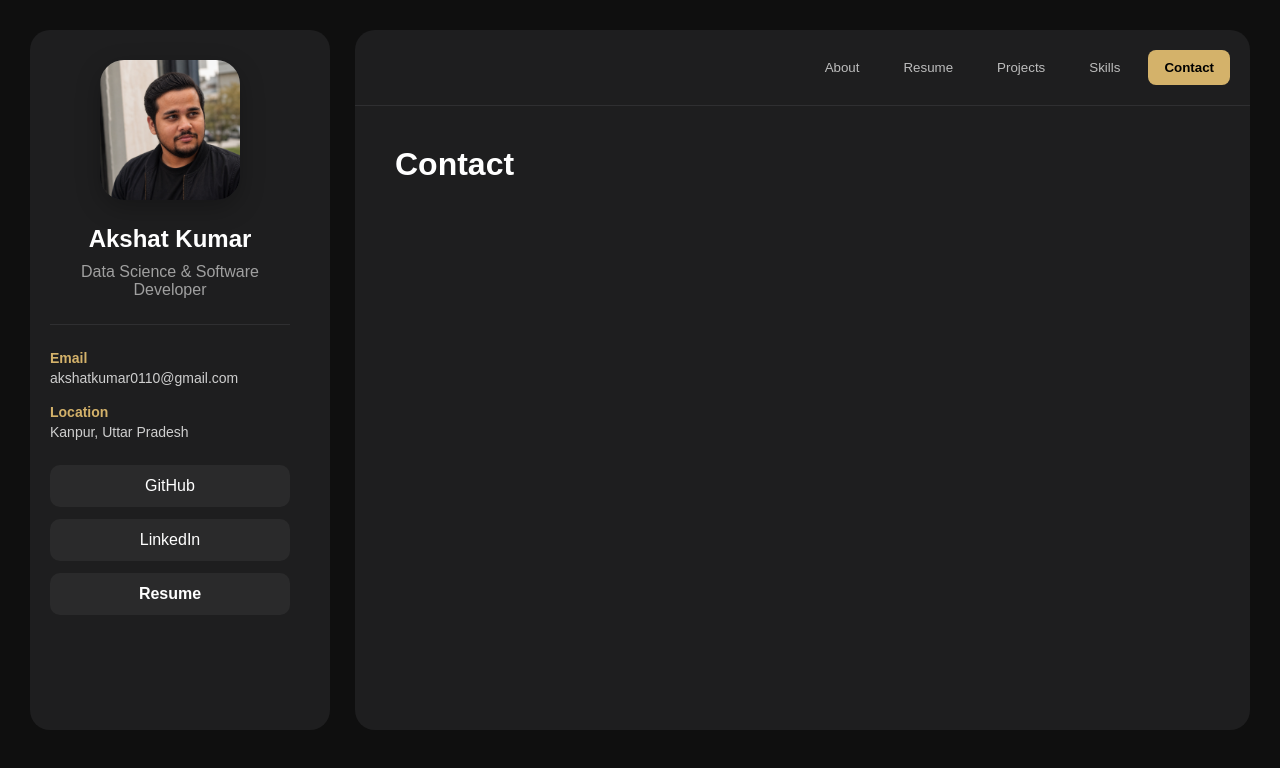
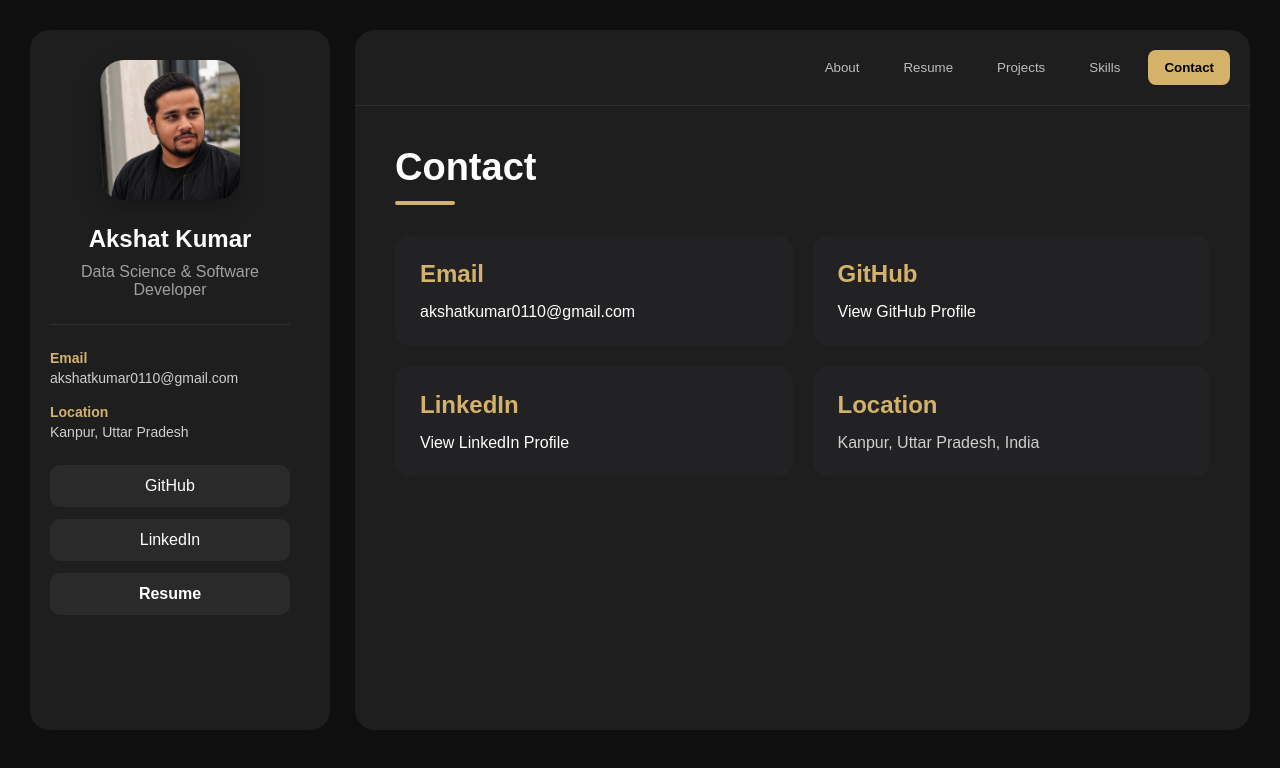
Before and after one commit to AKSHAT-KUMAR-14/akshat-portfolio, a React (Vite) app: page / in a window 1280 px wide. Both pictures are taken after a click on the button "Contact". Shown: the top 768 px of the page. Built offline with nearby package versions, Linux system fonts and the light colour scheme.

Commit message:
Add Contact Section

```diff
--- a/src/App.jsx
+++ b/src/App.jsx
@@ -6,6 +6,7 @@ import About from "./sections/About";
 import Projects from "./sections/Projects";
 import Resume from "./sections/Resume";
 import Skills from "./sections/Skills";
+import Contact from "./sections/Contact";
 
 function App() {
   const [activeTab, setActiveTab] = useState("About");
@@ -45,7 +46,7 @@ function App() {
 
             {activeTab === "Skills" && <Skills />}
 
-            {activeTab === "Contact" && <h1>Contact</h1>}
+            {activeTab === "Contact" && <Contact />}
           </div>
         </>
         </div>
--- a/src/sections/Contact.jsx
+++ b/src/sections/Contact.jsx
@@ -0,0 +1,55 @@
+import "../styles/contact.css";
+
+function Contact() {
+  return (
+    <div>
+      <h1 className="section-title">Contact</h1>
+
+      <div className="contact-container">
+
+        <div className="contact-card">
+          <h2>Email</h2>
+
+          <a
+            href="mailto:akshatkumar0110@gmail.com"
+          >
+            akshatkumar0110@gmail.com
+          </a>
+        </div>
+
+        <div className="contact-card">
+          <h2>GitHub</h2>
+
+          <a
+            href="https://github.com/AKSHAT-KUMAR-14"
+            target="_blank"
+            rel="noreferrer"
+          >
+            View GitHub Profile
+          </a>
+        </div>
+
+        <div className="contact-card">
+          <h2>LinkedIn</h2>
+
+          <a
+            href="https://www.linkedin.com/in/akshat-kumar-sde/"
+            target="_blank"
+            rel="noreferrer"
+          >
+            View LinkedIn Profile
+          </a>
+        </div>
+
+        <div className="contact-card">
+          <h2>Location</h2>
+
+          <p>Kanpur, Uttar Pradesh, India</p>
+        </div>
+
+      </div>
+    </div>
+  );
+}
+
+export default Contact;
--- /dev/null
+++ b/src/styles/contact.css
@@ -0,0 +1,46 @@
+.contact-container {
+  display: grid;
+
+  grid-template-columns: repeat(
+    auto-fit,
+    minmax(280px, 1fr)
+  );
+
+  gap: 20px;
+
+  margin-top: 30px;
+}
+
+.contact-card {
+  background: #222224;
+
+  padding: 25px;
+
+  border-radius: 16px;
+
+  transition: 0.3s ease;
+}
+
+.contact-card:hover {
+  transform: translateY(-4px);
+
+  border: 1px solid #d4b26a;
+}
+
+.contact-card h2 {
+  margin-bottom: 15px;
+
+  color: #d4b26a;
+}
+
+.contact-card a {
+  color: white;
+
+  text-decoration: none;
+
+  word-break: break-word;
+}
+
+.contact-card p {
+  color: #cfcfcf;
+}
```
